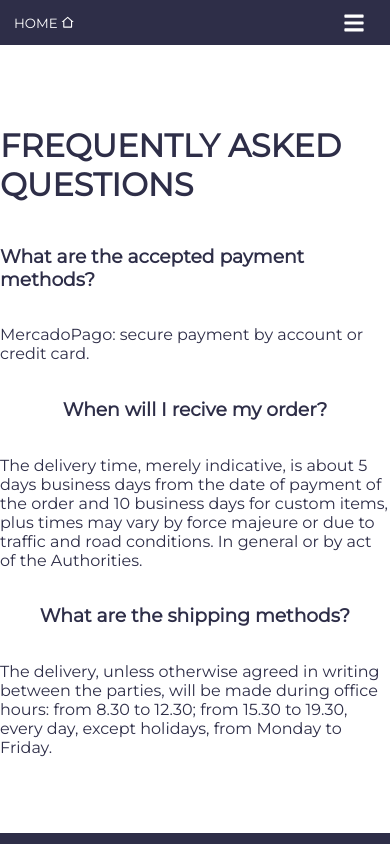
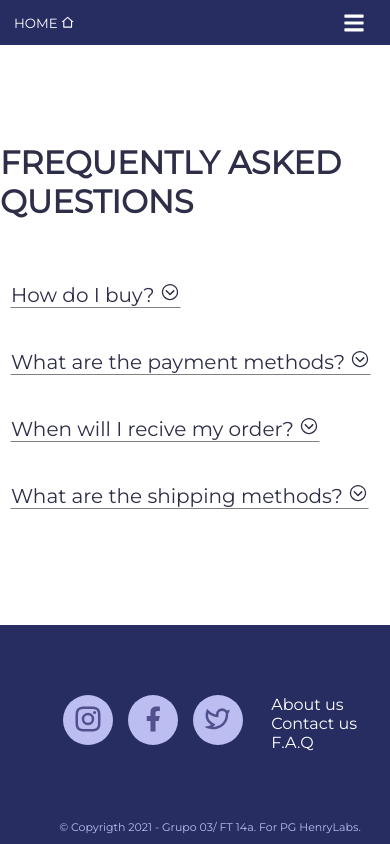
Before and after one commit to rodriabregu/Henry-PF-G03, a React (Create React App) app in the folder client/: page /FAQ in a window 390 px wide. Shown: the top 844 px of the page. Built offline with nearby package versions, Linux system fonts and the light colour scheme.

Commit message:
arreglos

```diff
--- a/client/src/Components/FAQ/faq.css
+++ b/client/src/Components/FAQ/faq.css
@@ -10,3 +10,61 @@
     flex-direction: column;
     align-items: center;
 }
+
+.faq h1{
+    margin-bottom: 60px;
+}
+
+.faq span{
+    font-size: 20px;
+    border-bottom: 1px solid rgb(128, 128, 128);
+    border-top: 1px solid transparent;
+    border-left: 1px solid transparent;
+    border-right: 1px solid transparent;
+}
+
+
+
+.container-questions{
+    width: 500px;
+}
+
+.quest {
+    display: flex;
+    flex-direction: column;
+    overflow: hidden;
+    height: 100%;
+    transition: height 0.5s linear;
+    margin-bottom: 20px;
+    margin-top: 20px;
+    background-color: #b2b2f356;
+    border-radius: 10px;
+}
+
+
+.quest.collapsedQ {
+    height: 0;
+}
+
+@media screen and (max-width: 768px){
+
+    .faq{
+        margin-top: 0px;
+        margin-bottom: 0px;
+        display: flex;
+        align-items: center;
+    }
+
+
+    .container-questions{
+        width: 370px;
+        display: flex;
+        justify-content: center;
+        align-items: center;
+        flex-direction: column;
+    }
+
+    .faq span{
+        align-self:flex-start
+    }
+}
--- a/client/src/Components/FAQ/faq.tsx
+++ b/client/src/Components/FAQ/faq.tsx
@@ -1,23 +1,103 @@
+import { useState } from 'react';
+import {IoIosArrowDropdown} from 'react-icons/io'
 import './faq.css';
 
+
 export const Faq = () => {
+    const [questCollapsed1, setQuestCollapsed1] = useState(true);
+  function toggleQuestion1() {
+    setQuestCollapsed1(!questCollapsed1);
+  };
+  const [questCollapsed2, setQuestCollapsed2] = useState(true);
+  function toggleQuestion2() {
+    setQuestCollapsed2(!questCollapsed2);
+  };
+  const [questCollapsed3, setQuestCollapsed3] = useState(true);
+  function toggleQuestion3() {
+    setQuestCollapsed3(!questCollapsed3);
+  };
+  const [questCollapsed4, setQuestCollapsed4] = useState(true);
+  function toggleQuestion4() {
+    setQuestCollapsed4(!questCollapsed4);
+  };
     return(
         <div className='faq'>
             <h1>FREQUENTLY ASKED QUESTIONS</h1>
-            <h3>What are the accepted payment methods?</h3>
-            <p> MercadoPago: secure payment by account or credit card.</p>
-            <h3>When will I recive my order?</h3>
-            <p> The delivery time, merely indicative, is about 5 days
-                business days from the date of payment of the order and 10 business days
-                for custom items, plus times may vary by
-                force majeure or due to traffic and road conditions.
-                In general or by act of the Authorities.</p>
-            <h3>What are the shipping methods?</h3>
-            <p>The delivery, unless otherwise agreed in writing between the parties,
-                will be made during office hours: from 8.30 to 12.30; from 15.30
-                to 19.30, every day, except holidays, from Monday to Friday.</p>
+
+            <div className='container-questions'>
+            <span className='btn-quest' onClick={toggleQuestion1}> How do I buy? <IoIosArrowDropdown/></span>
+
+            <div className={`quest ${questCollapsed1 && "collapsedQ"}`}>
+
+                <p>1. Choose the products. You can search for products from "Home". Once you have entered the product grid,
+                You can filter the search by brand, gender, discipline, etc. from the left side menu.
+                If you are looking for a particular product, you can enter the name in the main search engine found
+                just above the product grid.</p>
+
+                <p>2. Select what you want and add it to your cart. Click on the product you want to buy.
+                Press the "Add to cart" button. You can add more products to the purchase or click on the cart button
+                in the upper right sector to view and / or finalize your purchase.</p>
+
+                <p>3. Your cart: Once in the cart, check that the products that are there are the ones you chose (you can add more items if you wish) and
+                go to checkout by pressing the "Confirm Payment" button.</p>
+
+                <p>4. Billing information. Finally, you must complete the information that we are going to request to make your payment.</p>
+
+                <p>And ready! Now it only remains to wait for your order to arrive.</p>
+        </div>
+        <span className='btn-quest' onClick={toggleQuestion2}> What are the payment methods? <IoIosArrowDropdown/></span>
+
+            <div className={`quest ${questCollapsed2 && "collapsedQ"}`}>
+                <p> MercadoPago: secure payment by account or credit card.</p>
+                <p>We comply with the international data protection standard,
+                so that your personal and credit card information is protected from unauthorized access.
+                </p>
+                </div>
+                <span className='btn-quest' onClick={toggleQuestion3}>When will I recive my order? <IoIosArrowDropdown/></span>
+
+           <div className={`quest ${questCollapsed3 && "collapsedQ"}`}>
+
+                <p> The delivery time, merely indicative, is about 5 days business from the date of payment of the order
+                    and 10 business days for custom items.</p>
+                <p>The times may vary by cases force majeure or due to traffic and road conditions in general
+                    or by act of the Authorities.</p>
+            </div>
+            <span className='btn-quest' onClick={toggleQuestion4}> What are the shipping methods? <IoIosArrowDropdown/></span>
+
+            <div className={`quest ${questCollapsed4 && "collapsedQ"}`}>
+                <p>The delivery, unless otherwise agreed in writing between the parties,
+                    will be made during office hours:</p> <p>from 8.30 to 12.30; from 15.30
+                    to 19.30, every day, except holidays, from Monday to Friday.</p>
+            </div>
+            </div>
         </div>
     )
 }
 
 export default Faq;
+
+/*
+import { Collapse } from 'antd';
+
+const { Panel } = Collapse;
+
+const text = `
+  A dog is a type of domesticated animal.
+  Known for its loyalty and faithfulness,
+  it can be found as a welcome guest in many households across the world.
+`;
+
+ReactDOM.render(
+  <Collapse accordion>
+    <Panel header="This is panel header 1" key="1">
+      <p>{text}</p>
+    </Panel>
+    <Panel header="This is panel header 2" key="2">
+      <p>{text}</p>
+    </Panel>
+    <Panel header="This is panel header 3" key="3">
+      <p>{text}</p>
+    </Panel>
+  </Collapse>,
+  mountNode,
+); */
--- a/client/src/Components/Footer/Footer.css
+++ b/client/src/Components/Footer/Footer.css
@@ -1,9 +1,9 @@
 .footer-container{
-    background-color: #2E2E48;
+    background-color: #272d61;
     padding: 70px 0;
     font-family: 'Montserrat', sans-serif;
     width: 100%;
-    color: #bcbdf1;
+    color: #b5c4f3;
 }
 
 .footer{
--- a/client/src/Components/NavBar/NavBar.css
+++ b/client/src/Components/NavBar/NavBar.css
@@ -1,7 +1,7 @@
 @import url('https://fonts.googleapis.com/css2?family=Montserrat&display=swap');
 
 .nav-container{
-    background-color: #2E2E48 ;
+    background-color: #272d61 ;
     display: flex;
     justify-content: space-between;
     align-items: space-between;
--- a/client/src/Components/ProductDetail/index.tsx
+++ b/client/src/Components/ProductDetail/index.tsx
@@ -106,9 +106,9 @@ const ProductDetail = () => {
                     <img src={detail.photos ? detail.photos[photo].url : ''} alt='img not found' width='380px' height='380px' />
                 </div>
                 <div className='subdetail'>
-                        <button name='prev' onClick={changePhoto}>{`🡄`}</button>
+                        <button name='prev' onClick={changePhoto}>{`<`}</button>
                         {detail.photos ? detail.photos.map((f: any) => <img src={f.url} width='50px' height='50px' alt='not found'></img>) : ''}
-                        <button name='next' onClick={changePhoto}>{`🡆`}</button>
+                        <button name='next' onClick={changePhoto}>{`>`}</button>
                 </div>
                 </div>
                 <div className='detail'>
```
